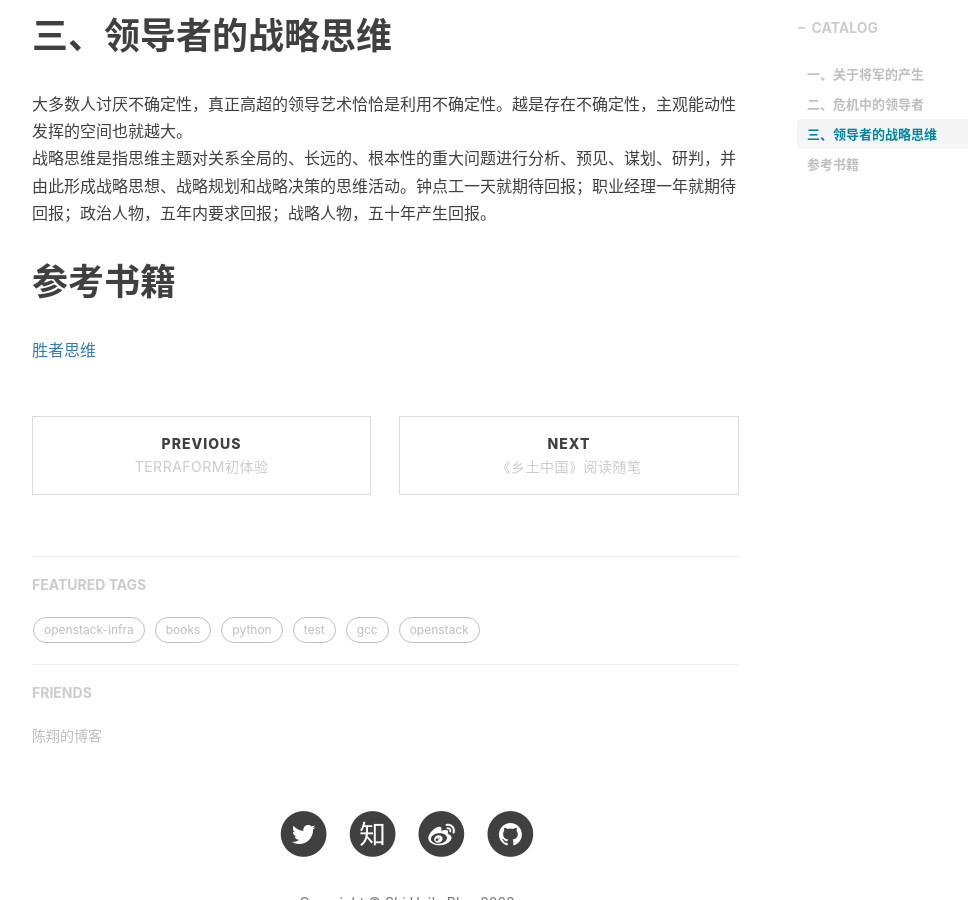
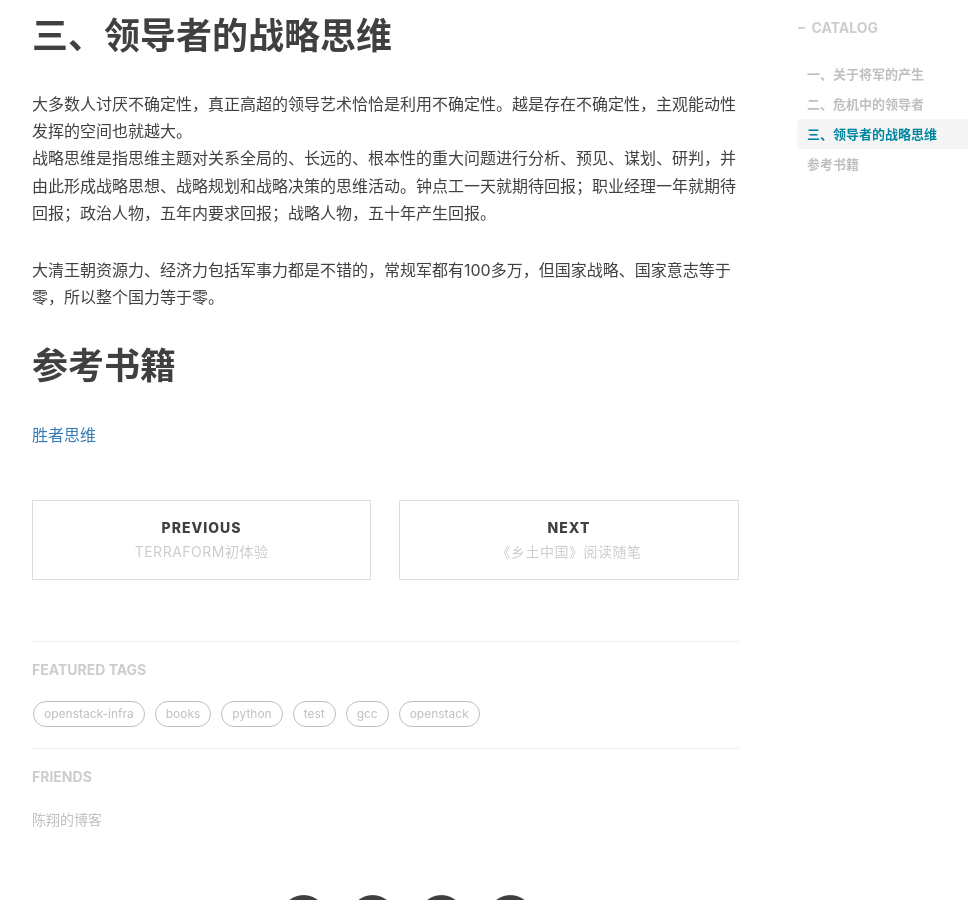
Before and after one commit to shihai1991/shihai1991.github.io, a Jekyll site: the page built from _posts/2022-08-04-胜者思维.md, in a window 1280 px wide and 900 px high, scrolled down 2221 px. Shown: the whole window, without its empty margins (233-1201 px from the left). Built offline with Jekyll 4.4.1, drawn with Linux system fonts in a browser that asks for light colours; nearby versions of some CDN libraries; comment, search, counter and statistics services are not loaded.

Commit message:
Update 2022-08-04-胜者思维.md

```diff
--- a/_posts/2022-08-04-胜者思维.md
+++ b/_posts/2022-08-04-胜者思维.md
@@ -44,5 +44,8 @@ OODA在战役战术层面很有用，但在战略层面，战略决心，有些
 # 三、领导者的战略思维
 大多数人讨厌不确定性，真正高超的领导艺术恰恰是利用不确定性。越是存在不确定性，主观能动性发挥的空间也就越大。
 战略思维是指思维主题对关系全局的、长远的、根本性的重大问题进行分析、预见、谋划、研判，并由此形成战略思想、战略规划和战略决策的思维活动。钟点工一天就期待回报；职业经理一年就期待回报；政治人物，五年内要求回报；战略人物，五十年产生回报。
+
+大清王朝资源力、经济力包括军事力都是不错的，常规军都有100多万，但国家战略、国家意志等于零，所以整个国力等于零。
+
 # 参考书籍
 [胜者思维](https://book.douban.com/subject/27038434/)
```
